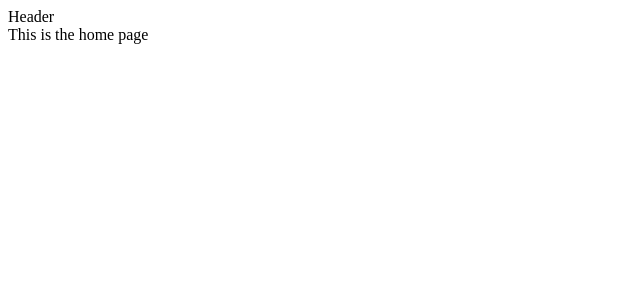
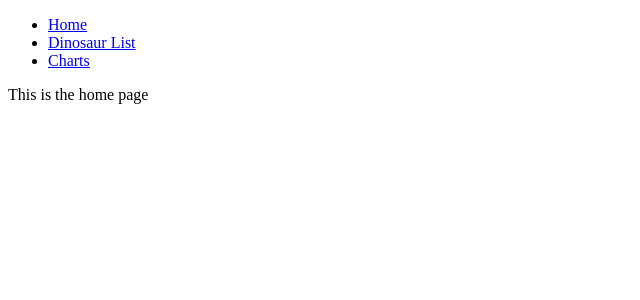
Before and after one commit to chingu-voyages/v48-tier2-team-11, a React (Vite) app in the folder dinostat/: page / in a window 1280 px wide. Shown: the top 300 px of the page, without its empty margins (0-640 px from the left). Built offline with nearby package versions, Linux system fonts and the light colour scheme.

Commit message:
Add links to each route in header

```diff
--- a/dinostat/src/Header.jsx
+++ b/dinostat/src/Header.jsx
@@ -1,7 +1,14 @@
 import React from 'react'
+import { Link } from 'react-router-dom'
 
 export default function Header() {
   return (
-    <div>Header</div>
+    <div>
+      <ul>
+        <li><Link to="/"> Home </Link></li>
+        <li><Link to="/dinosaurs"> Dinosaur List </Link></li>
+        <li><Link to="/charts"> Charts </Link></li>
+      </ul>
+    </div>
   )
 }
```
